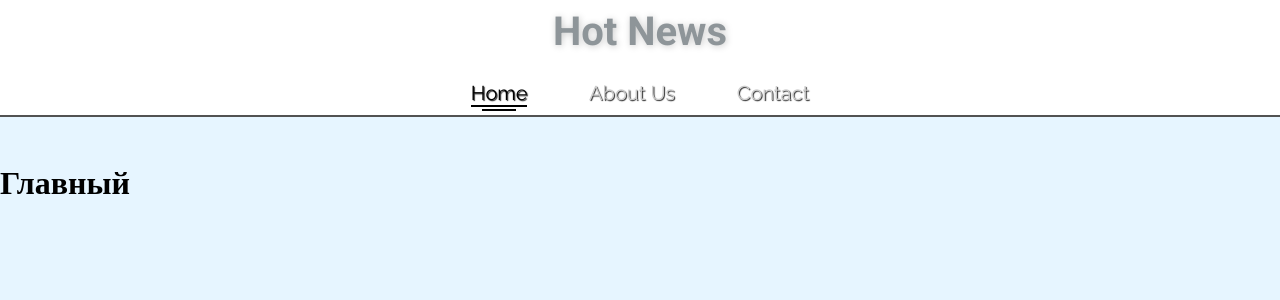
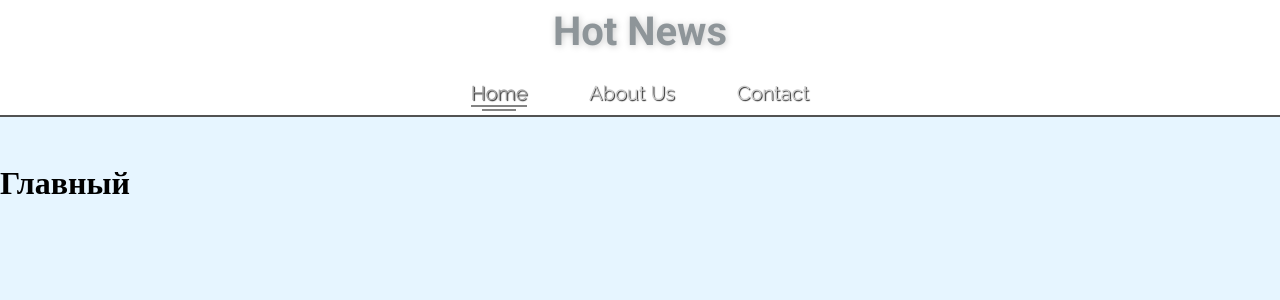
Before and after one commit to THEKILLINGNAME/django_blog, a Django app: page / in a window 1280 px wide, while the restyled element is pressed. Shown: the top 300 px of the page. Run offline with Django 3.2, Linux system fonts and the light colour scheme.

Commit message:
Change active color on links and underlines

```diff
--- a/main/static/main/css/main.css
+++ b/main/static/main/css/main.css
@@ -86,10 +86,10 @@ header .links a:last-child {
 }
 
 .links a:active {
-  color: #000000;
+  color: #a5a5a5;
 }
 
 .links a:active:after,
 .links a:active:before {
-  background-color: #000000;
+  background-color: #838383;
 }
```
